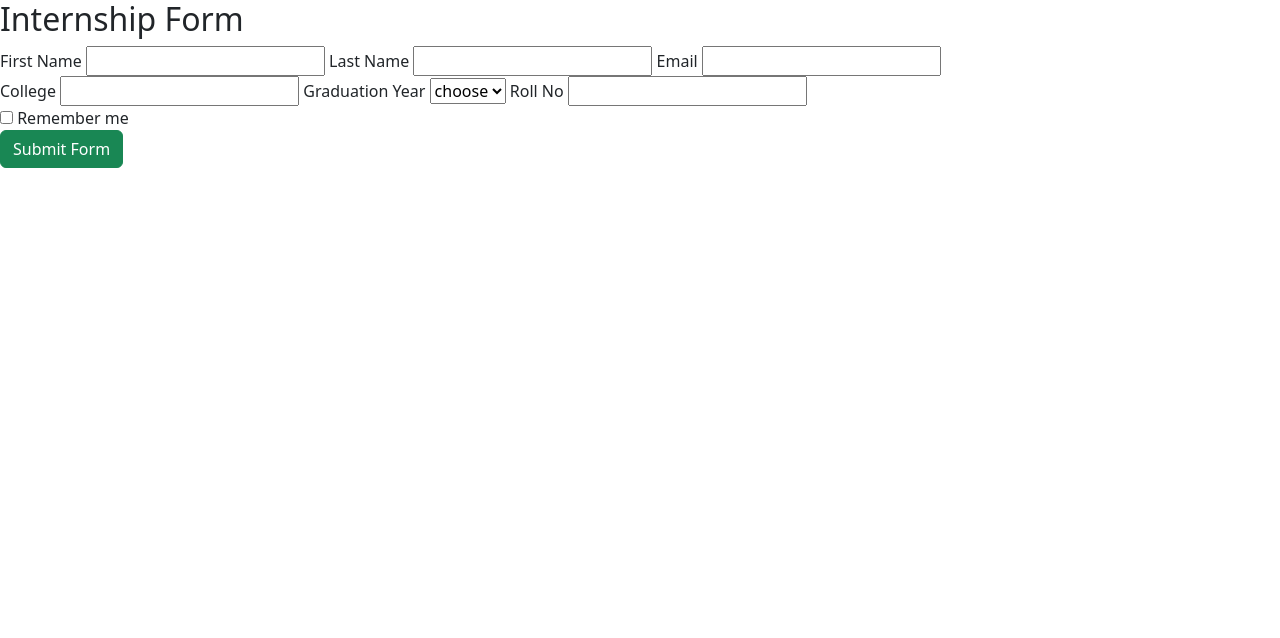
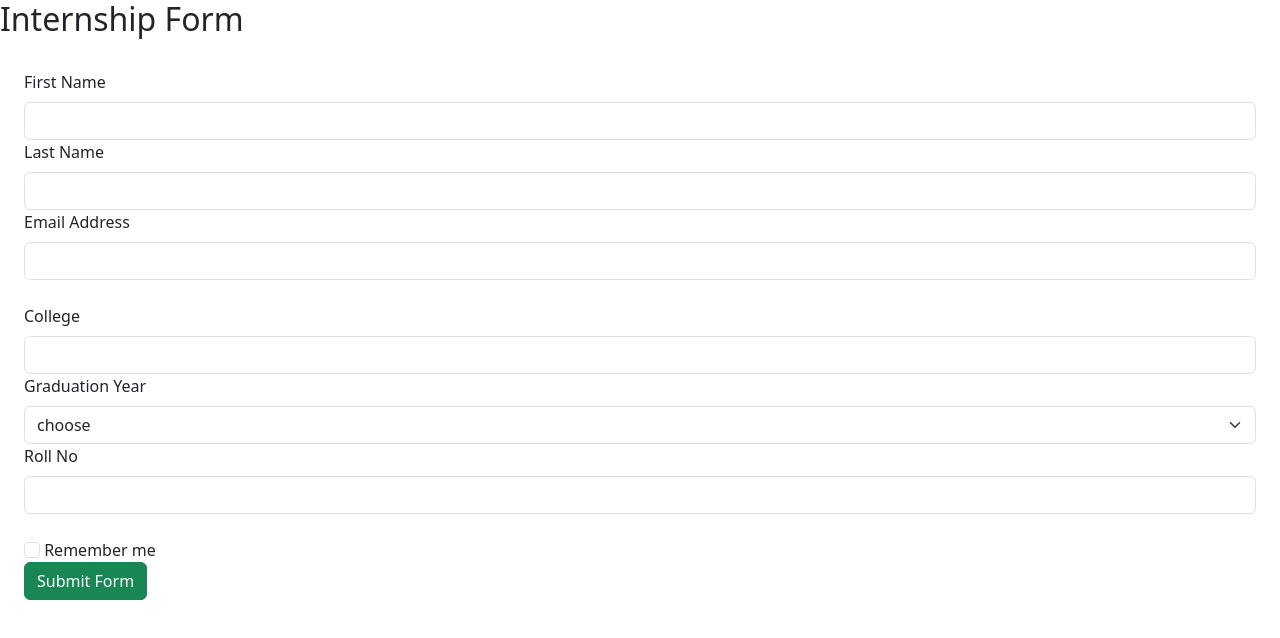
Before and after one commit to acciojob/bootstrap-form-easy-Saranya-git-20, a website: page main.html in a window 1280 px wide. Drawn offline with nearby package versions, Linux system fonts and the light colour scheme.

Commit message:
created a submission

```diff
--- a/main.html
+++ b/main.html
@@ -10,27 +10,48 @@
 <body>
 	<!-- the entire body must be written by student -->
 	<h2>Internship Form</h2>
-	<form method="post">
-		<label for="first-name-input" >First Name</label>
-		<input type="text" id="first-name-input" required>
-		<label for="last-name-input" >Last Name</label>
-		<input type="text" id="last-name-input" required>
-		<label for="email-input" >Email</label>
-		<input type="text" id="email-input" required><br>
-		<label for="college-input">College</label>
-		<input type="text" id="college-input" required>
-		<label for="graduation-input">Graduation Year</label>
-		<select id="graduation-input" required>
+	<form method="post" class="needs-validation p-4" novalidate>
+		<label for="first-name-input" class="form-label" >First Name</label>
+		<input type="text" id="first-name-input" class="form-control" required>
+		<div class="invalid-feedback">
+          First name required
+        </div>
+		<label for="last-name-input" class="form-label"  >Last Name</label>
+		<input type="text" id="last-name-input"  class="form-control"required>
+		<div class="invalid-feedback">
+          Last Name required
+        </div>
+		<label for="email-input"  class="form-label">Email Address</label>
+		<input type="email" class="form-control" id="email-input" required><br>
+		<div class="invalid-feedback">
+          Email required
+        </div>
+		<label for="college-input" class="form-label">College</label>
+		<input type="text" id="college-input" class="form-control" required>
+		<div class="invalid-feedback">
+          Please provide a valid college.
+        </div>
+		<label for="grad-year-select" class="form-label">Graduation Year</label>
+		<select id="grad-year-select"  class="form-select" required>
 			<option selected>choose</option>
 			<option value="1">2020</option>
 			<option value="2">2021</option>
 			<option value="3">2022</option>
 			<option value="3">2023</option>
 		</select>
-		<label for="roll-no-input" >Roll No</label>
-		<input type="number" id="roll-no-input" required><br>
-		<input type="checkbox" id="conditions-checkbox" required>
-        <label  for="conditions-checkbox">Remember me</label><br>
+		<div class="invalid-feedback">
+          please select a graduation year
+        </div>
+		<label for="roll-no-input" class="form-label">Roll No</label>
+		<input type="number"  class="form-control" id="roll-no-input" required><br>
+		<div class="invalid-feedback">
+          please provide a roll no
+        </div>
+		<input type="checkbox"  class="form-check-input"  id="conditions-checkbox" required>
+		<div class="invalid-feedback">
+          agree the term
+        </div>
+        <label  for="conditions-checkbox" class="form-check-label">Remember me</label><br>
 		<button type="submit" class="btn btn-success">Submit Form</button>
 	</form>
     <script type="text/javascript" src="./script.js">
--- a/script.js
+++ b/script.js
@@ -1 +1,13 @@
-//your code here
+(function () {
+    'use strict';
+    const forms = document.querySelectorAll('.needs-validation');
+    Array.from(forms).forEach(function (form) {
+      form.addEventListener('submit', function (event) {
+        if (!form.checkValidity()) {
+          event.preventDefault();
+          event.stopPropagation();
+        }
+        form.classList.add('was-validated');
+      }, false);
+    });
+  })();
```
